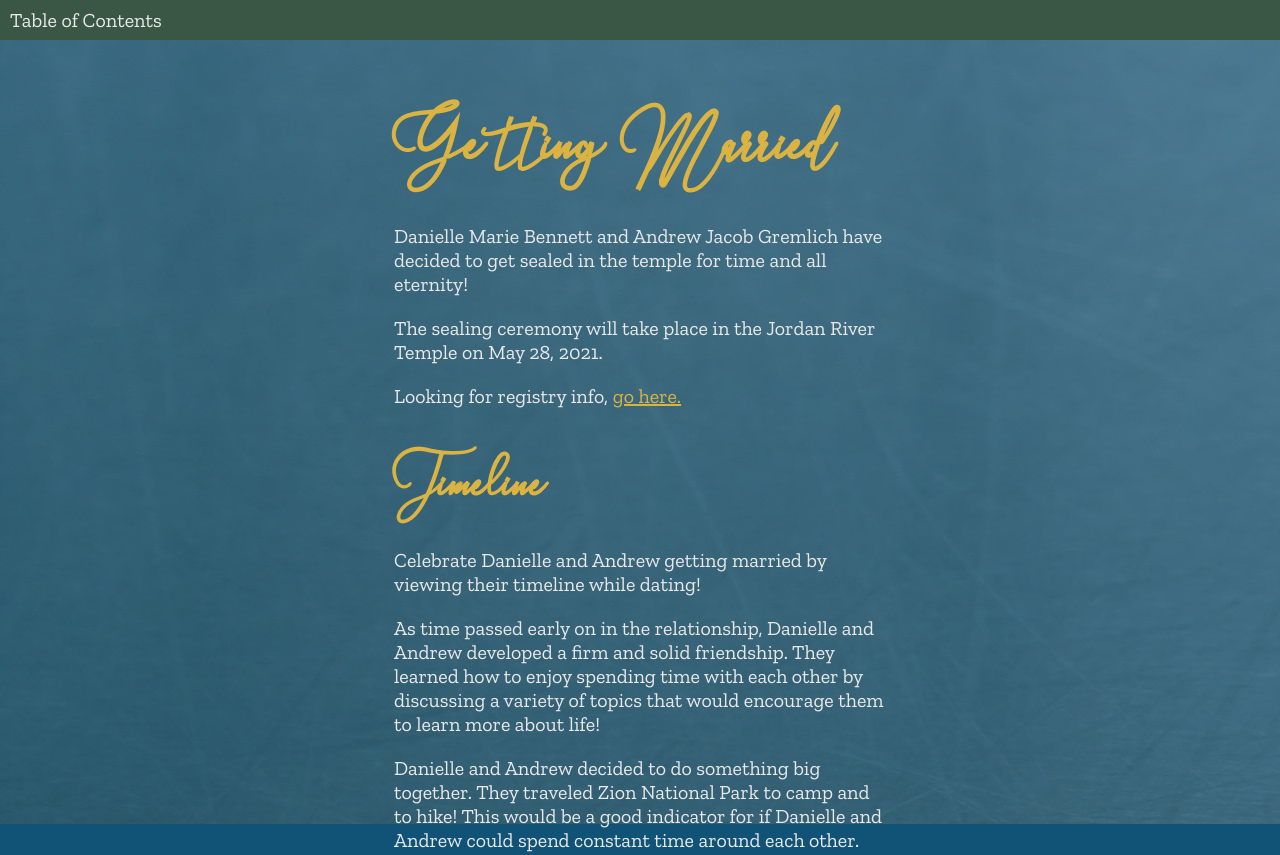
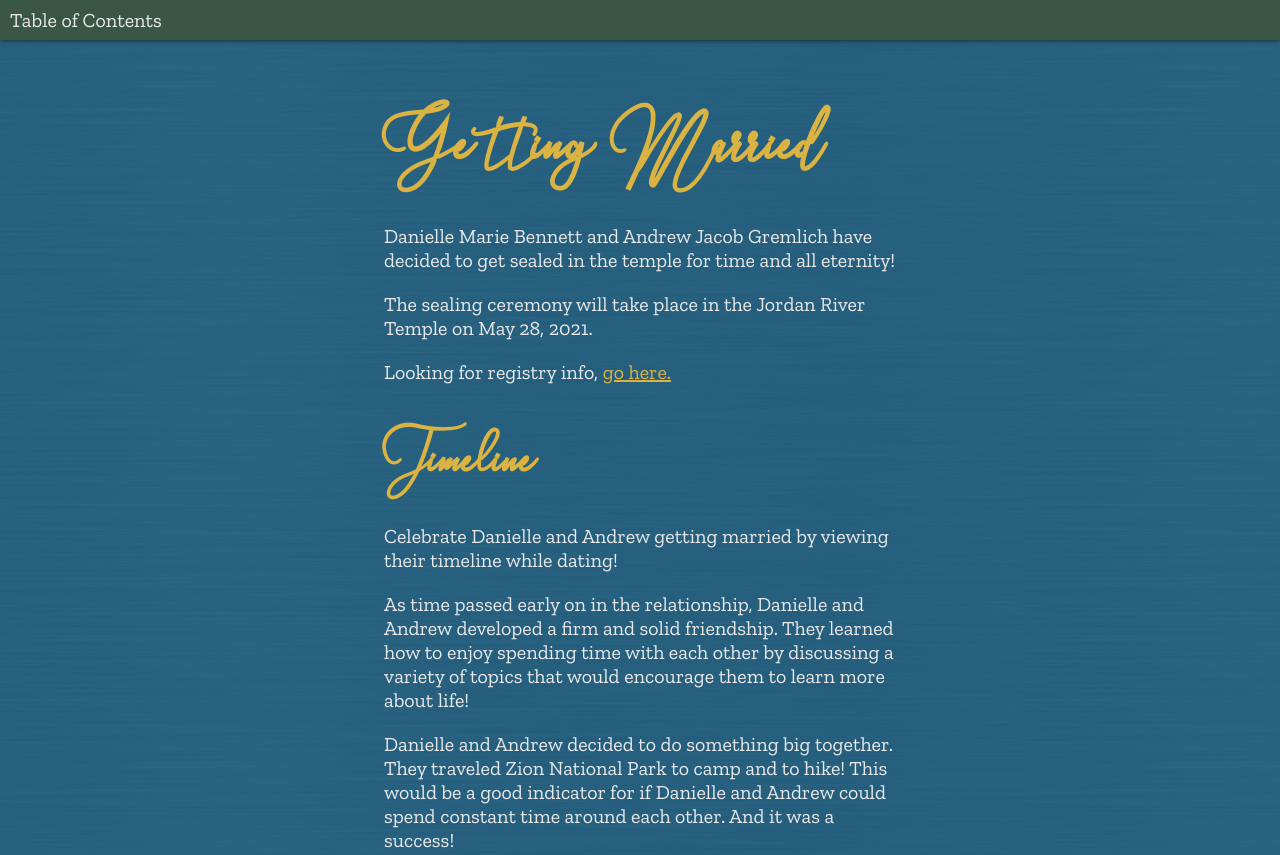
Before and after one commit to andrewgremlich/dna-wedding, a plain HTML site: page public/index.html in a window 1280 px wide. Shown: the top 855 px of the page. Drawn offline with Linux system fonts and the light colour scheme.

Commit message:
Updated styling. much simpler

```diff
--- a/public/css/styles.css
+++ b/public/css/styles.css
@@ -20,21 +20,11 @@
 }
 
 body {
-  background: var(--primary-first-color);
+  background-image: url("../images/white_brushed_metal.webp");
+  background-repeat: repeat;
 }
 
-#backgroundImage {
-  background-image: url("../images/metal_texture.webp");
-  opacity: 0.35;
-  height: 103vh;
-  width: 105vw;
-
-  position: fixed;
-  top: 0;
-  left: 0;
-}
-
-nav {
+#navContents {
   position: fixed;
   top: 0;
   left: 0;
@@ -44,14 +34,16 @@ nav {
   height: 40px;
   padding: 10px;
 
+  /* make a gradient */
   background-color: var(--secondary-first-color);
+  box-shadow: 0px 0px 5px 0px var(--theme-black);
 
   display: flex;
   justify-content: flex-start;
   align-items: center;
 }
 
-nav p {
+#navContents p {
   margin: 0;
   border-bottom-left-radius: 5px;
   border-bottom-right-radius: 5px;
@@ -116,28 +108,27 @@ nav p {
 }
 
 main {
-  position: absolute;
   width: 100%;
+
+  padding-top: 100px;
+  padding-left: 10px;
+  padding-right: 10px;
+  padding-bottom: 100px;
+
+  background: rgba(16, 83, 119, 0.85);
 
   display: flex;
   justify-content: center;
 }
 
-#contents {
-  padding-top: 100px;
-  padding-bottom: 100px;
-  padding-left: 10px;
-  padding-right: 10px;
-}
-
 @media only screen and (min-width: 600px) {
-  #contents {
+  main > div {
     width: 70vw;
   }
 }
 
 @media only screen and (min-width: 1200px) {
-  #contents {
+  main > div {
     width: 40vw;
   }
 }
@@ -226,9 +217,8 @@ blockquote p {
 }
 
 footer {
-  position: absolute;
-  bottom: 0;
-  left: 10px;
+  padding-left: 20px;
+  padding-bottom: 30px;
 
   width: 100%;
   height: 20px;
--- a/public/index.html
+++ b/public/index.html
@@ -8,14 +8,12 @@
       content="The wedding announcement page of Danielle Marie Bennett and Andrew Jacob Gremlich"
     />
 
-    <title>Wedding!</title>
+    <title>Wedding of Danielle Marie Bennett and Andrew Jacob Gremlich!</title>
 
     <link rel="stylesheet" href="./css/fonts.css" />
     <link rel="stylesheet" href="./css/styles.css" />
   </head>
   <body>
-    <div id="backgroundImage"></div>
-
     <!--
       TODO:
       - improve the timeline a little bit with dates. "look like a timeline"
@@ -29,10 +27,10 @@
 
       - RSVP database (Actually don't do this here, to not publicize that information.)
      -->
-
-    <main>
+    <div id="navContents">
       <nav>
         <p id="tocClick">Table of Contents</p>
+      </nav>
 
       <div id="toc">
         <p id="tocExit">x</p>
@@ -45,9 +43,10 @@
           <li><a href="#gift">Gift Registry</a></li>
         </ul>
       </div>
-      </nav>
+    </div>
 
-      <div id="contents">
+    <main>
+      <div>
         <div id="wedding">
           <h1>Getting Married</h1>
 
@@ -344,7 +343,7 @@
           <h2>Gift Registry</h2>
 
           <p>
-            Danielle and Andrew would be very grateful for any gifts to get
+            Danielle and Andrew would be very grateful for any gifts help to get
             their lives started together. They are registered in the following
             locations.
           </p>
@@ -368,12 +367,11 @@
           src="https://i.pinimg.com/236x/f1/07/0f/f1070ffa08e83f2e5d5dc5bbcb07044a--princess-bride-quotes-the-princess-bride-funny.jpg"
         /> -->
       </div>
+    </main>
 
     <footer>
       <p>Made by Andrew Gremlich, collaborated with Danielle Bennett.</p>
     </footer>
-    </main>
-
     <script src="./index.js" type="module"></script>
   </body>
 </html>
```
Also changed, not shown: public/sw.js (+5 -2 lines), public/images/metal_texture.webp (deleted), public/images/white_brushed_metal.webp (added). Lines whose indentation alone changed are shown as unchanged.
